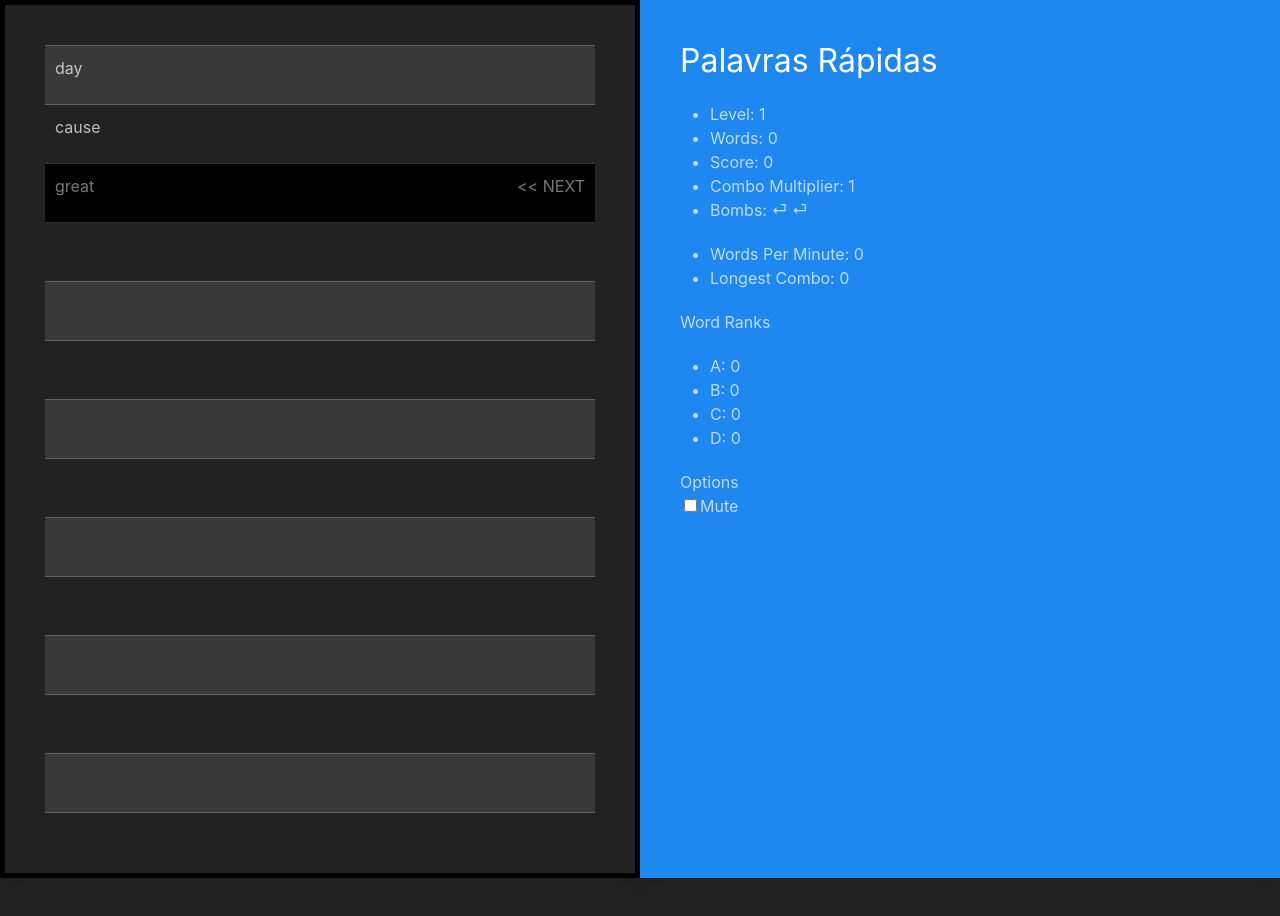
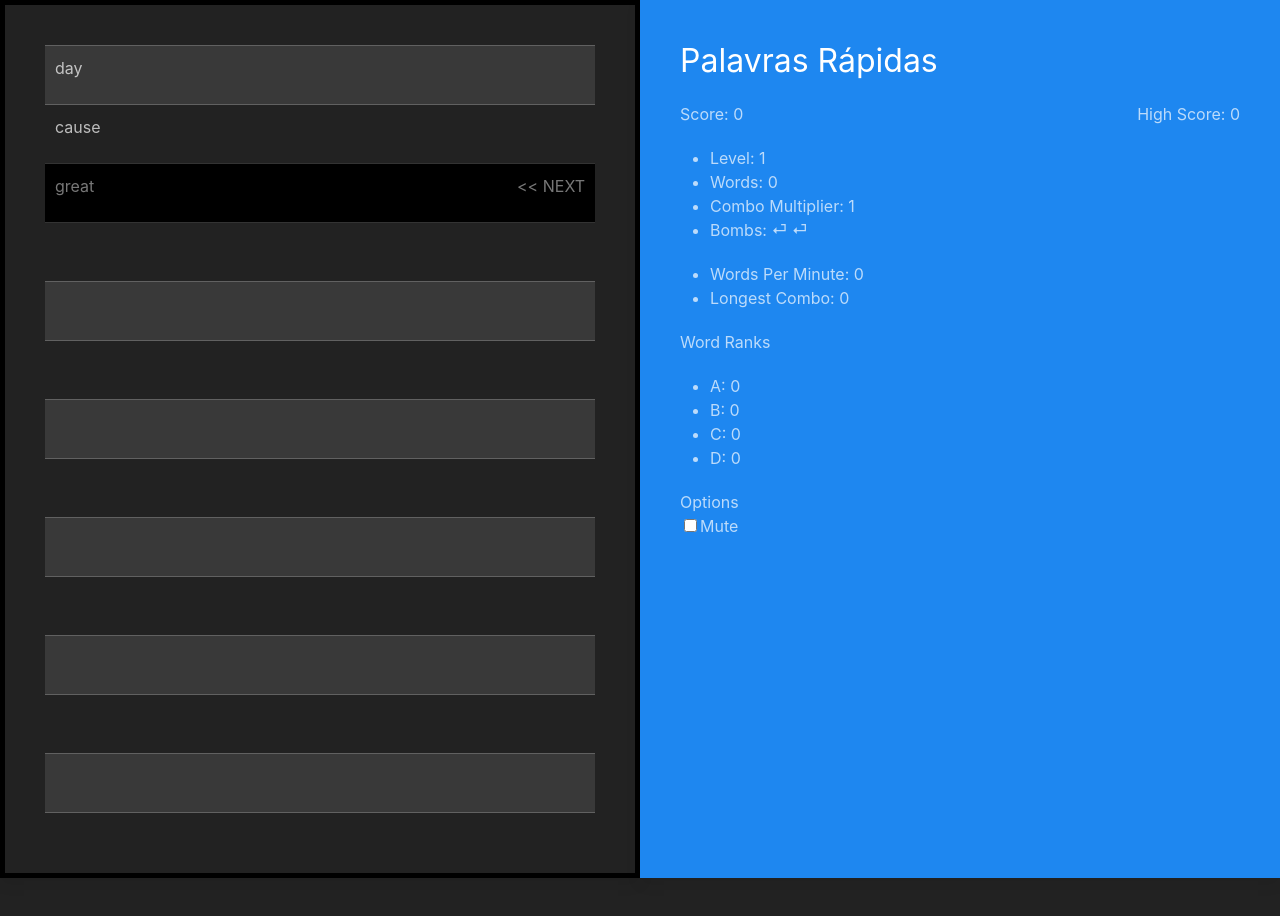
Before and after one commit to cij11/typing-game, a React (Create React App) app: page /game in a window 1280 px wide. Shown: the top 916 px of the page. Built offline with nearby package versions, Linux system fonts and the light colour scheme.

Commit message:
Add high scores

```diff
--- a/src/components/Scores.tsx
+++ b/src/components/Scores.tsx
@@ -3,6 +3,7 @@ import GameOverContainer from '../containers/GameOverContainer'
 import { ScoreState } from '../features/score/scoreSlice'
 import Options from '../components/Options'
 import Stats from '../components/Stats'
+import { getHighScore } from '../support/cookies'
 
 interface AttributeProps {
     score: ScoreState
@@ -16,10 +17,14 @@ export default class Scores extends React.Component<Props> {
             <div>
                 <div>
                     <h2>Palavras Rápidas</h2>
+                    <div className="uk-flex uk-flex-between">
+                        <span>Score: {this.props.score.scoreTotal}</span>
+                        <span>High Score: {getHighScore()}</span>
+                    </div>
                     <ul>
                         <li>Level: {this.props.score.level}</li>
                         <li>Words: {this.props.score.words}</li>
-                        <li>Score: {this.props.score.scoreTotal}</li>
+
                         <li>Combo Multiplier: {this.props.score.multiplier}</li>
                         <li>{this.renderBombs(this.props.score.bombs)}</li>
                     </ul>
--- a/src/containers/GameContainer.tsx
+++ b/src/containers/GameContainer.tsx
@@ -24,6 +24,8 @@ import {
 import { connect } from 'react-redux'
 import { ActionCreatorWithoutPayload } from '@reduxjs/toolkit'
 import pickWord from '../support/word-picker'
+import Cookies from 'js-cookie'
+import { getHighScore, setHighScore } from '../support/cookies'
 
 audioPlayer.loadClip({ name: 'bell', path: '/bell.mp3' })
 audioPlayer.loadPool({
@@ -150,6 +152,8 @@ class GameContainer extends React.Component<Props, State> {
             )
             window.removeEventListener('keydown', this.handleKeyDown)
 
+            this.trySetHighScore()
+
             this.props.endGame()
         }
 
@@ -158,6 +162,14 @@ class GameContainer extends React.Component<Props, State> {
             stack: newStack,
             nextWord: createStackWord(selectedWord, topWordIndex)
         })
+    }
+
+    trySetHighScore() {
+        const oldHighScore = getHighScore()
+
+        if (this.props.score.scoreTotal > oldHighScore) {
+            setHighScore(this.props.score.scoreTotal)
+        }
     }
 
     render() {
--- a/src/support/cookies.ts
+++ b/src/support/cookies.ts
@@ -2,6 +2,7 @@ import Cookies from 'js-cookie'
 import { isUndefined } from 'lodash'
 
 export const IS_MUTED_COOKIE_KEY = 'IS_MUTED'
+const HIGH_SCORE_COOKIE_KEY = 'HIGH_SCORE'
 
 export const parseIsMutedFromCookie = () => {
     let currentIsMuted = Cookies.get(IS_MUTED_COOKIE_KEY)
@@ -11,3 +12,15 @@ export const parseIsMutedFromCookie = () => {
 
     return parseInt(currentIsMuted)
 }
+
+export const getHighScore = () => {
+    const highScoreCookieValue = Cookies.get(HIGH_SCORE_COOKIE_KEY)
+
+    const highScore = highScoreCookieValue ? parseInt(highScoreCookieValue) : 0
+
+    return highScore
+}
+
+export const setHighScore = (highScore: number) => {
+    Cookies.set(HIGH_SCORE_COOKIE_KEY, `${highScore}`)
+}
```
